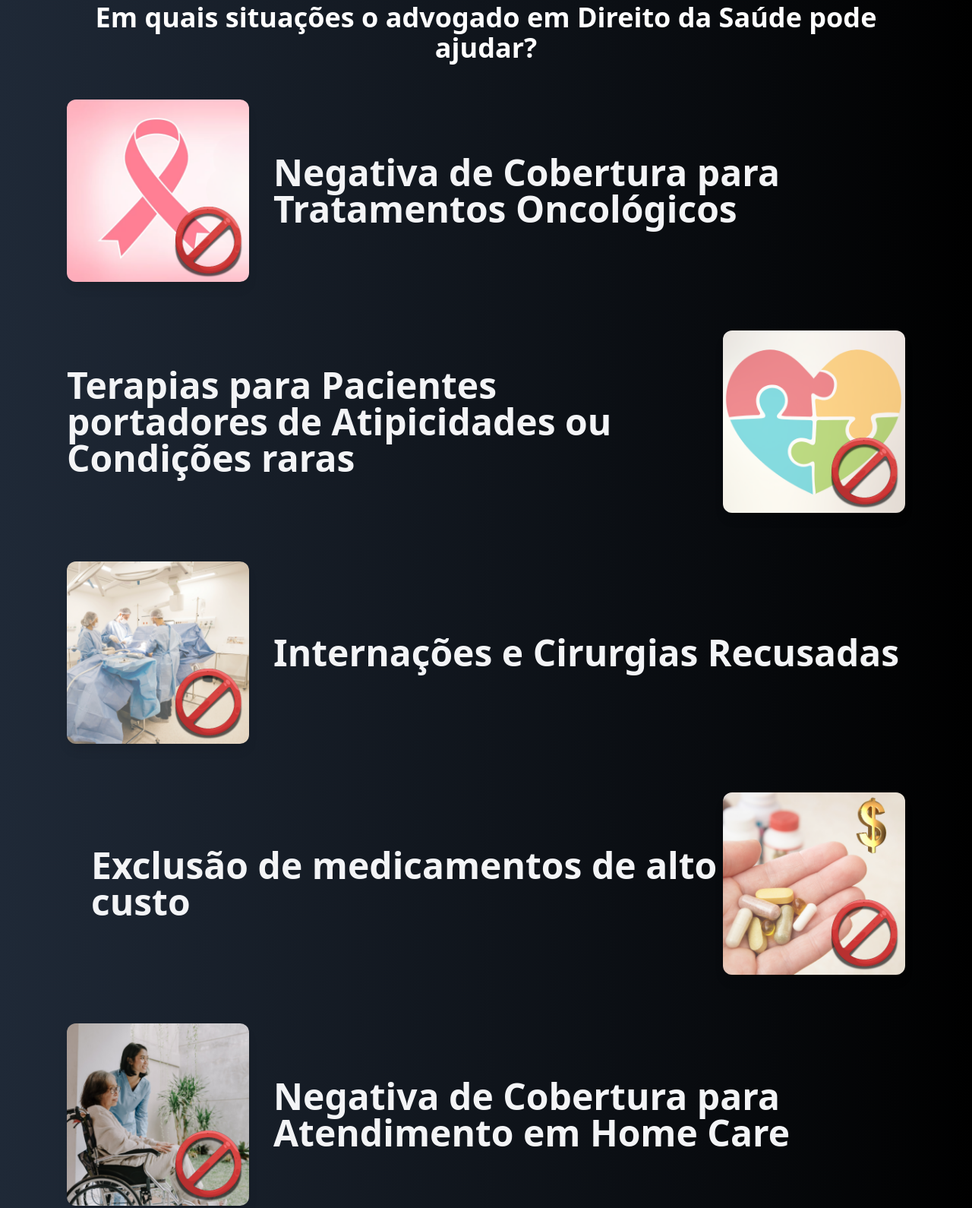
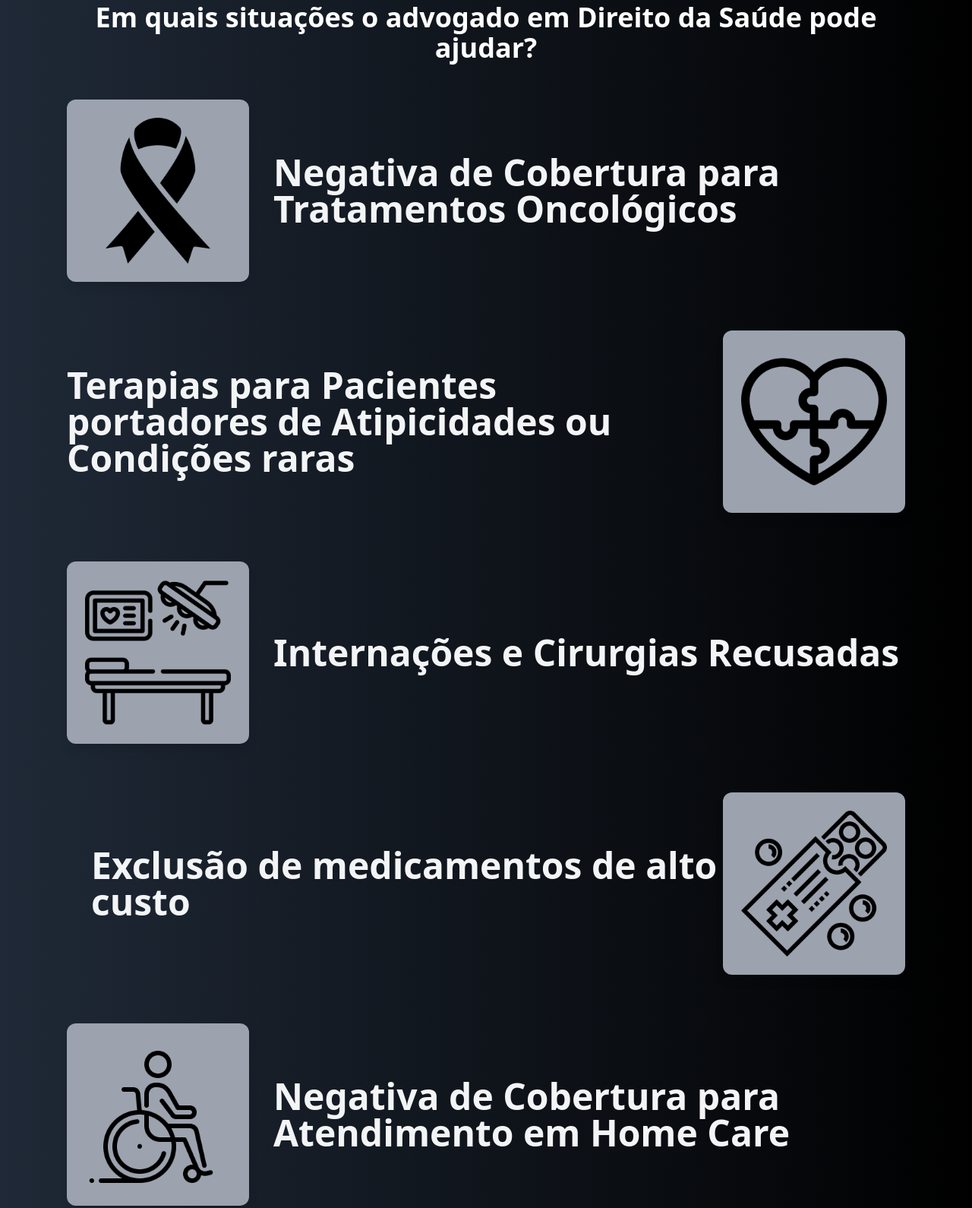
Before and after one commit to jonasprodrigues/lp-angelo-advocacia, a website: page index.html in a window 1280 px wide. Shown: the part 877-2467 px from the top of the page at 76% size. Drawn offline with nearby package versions, Linux system fonts and the light colour scheme.

Commit message:
troca de imagens

```diff
--- a/index.html
+++ b/index.html
@@ -146,7 +146,7 @@
 
       <!-- 1 -->
       <div class="flex flex-col md:flex-row items-center md:space-x-8" data-aos="fade-right">
-        <img src="assets/15.png" alt="Negativa de cobertura" class="w-40 md:w-60 rounded-xl shadow-lg" loading="lazy">
+        <img src="assets/cancer.png" alt="Negativa de cobertura" class="w-40 md:w-60 rounded-xl shadow-lg bg-gray-400 p-6 rounded-lg" loading="lazy">
         <h3 class="text-2xl md:text-5xl font-semibold text-gray-100 mt-6 md:mt-0 break-words max-w-full md:max-w-[calc(100%-10rem)] text-center md:text-left">
           Negativa de Cobertura para Tratamentos Oncológicos
         </h3>
@@ -154,7 +154,7 @@
 
       <!-- 2 -->
       <div class="flex flex-col md:flex-row-reverse items-center md:space-x-reverse md:space-x-8" data-aos="fade-left">
-        <img src="assets/17.png" alt="Terapias" class="w-40 md:w-60 rounded-xl shadow-lg" loading="lazy">
+        <img src="assets/coracao.png" alt="Terapias" class="w-40 md:w-60 rounded-xl shadow-lg bg-gray-400 p-6 rounded-lg" loading="lazy">
         <h3 class="text-2xl md:text-5xl font-semibold text-gray-100 mt-6 md:mt-0 break-words max-w-full md:max-w-[calc(100%-10rem)] text-center md:text-left">
           Terapias para Pacientes portadores de Atipicidades ou Condições raras
         </h3>
@@ -162,7 +162,7 @@
 
       <!-- 3 -->
       <div class="flex flex-col md:flex-row items-center md:space-x-8" data-aos="fade-right">
-        <img src="assets/19.png" alt="Internações recusadas" class="w-40 md:w-60 rounded-xl shadow-lg" loading="lazy">
+        <img src="assets/sala-de-cirurgia.png" alt="Internações recusadas" class="w-40 md:w-60 rounded-xl shadow-lg bg-gray-400 p-6 rounded-lg" loading="lazy">
         <h3 class="text-2xl md:text-5xl font-semibold text-gray-100 mt-6 md:mt-0 break-words max-w-full md:max-w-[calc(100%-10rem)] text-center md:text-left">
           Internações e Cirurgias Recusadas
         </h3>
@@ -170,7 +170,7 @@
 
       <!-- 4 -->
       <div class="flex flex-col md:flex-row-reverse items-center md:space-x-8" data-aos="fade-left">
-        <img src="assets/18.png" alt="Medicamentos de alto custo" class="w-40 md:w-60 rounded-xl shadow-lg" loading="lazy">
+        <img src="assets/remedio.png" alt="Medicamentos de alto custo" class="w-40 md:w-60 rounded-xl shadow-lg bg-gray-400 p-6 rounded-lg" loading="lazy">
         <h3 class="text-2xl md:text-5xl font-semibold text-gray-100 mt-6 md:mt-0 break-words max-w-full md:max-w-[calc(100%-10rem)] text-center md:text-left">
           Exclusão de medicamentos de alto custo
         </h3>
@@ -178,7 +178,7 @@
 
       <!-- 5 -->
       <div class="flex flex-col md:flex-row items-center md:space-x-8" data-aos="fade-right">
-        <img src="assets/21.png" alt="Limitação no tempo de atendimento" class="w-40 md:w-60 rounded-xl shadow-lg" loading="lazy">
+        <img src="assets/pessoas-com-deficiencia.png" alt="Limitação no tempo de atendimento" class="w-40 md:w-60 rounded-xl shadow-lg bg-gray-400 p-6 rounded-lg" loading="lazy">
         <h3 class="text-2xl md:text-5xl font-semibold text-gray-100 mt-6 md:mt-0 break-words max-w-full md:max-w-[calc(100%-10rem)] text-center md:text-left">
           Negativa de Cobertura para Atendimento em Home Care
         </h3>
@@ -186,7 +186,7 @@
 
       <!-- 6 -->
       <div class="flex flex-col md:flex-row-reverse items-center md:space-x-reverse md:space-x-8" data-aos="fade-left">
-        <img src="assets/20.png" alt="Cancelamento indevido" class="w-40 md:w-60 rounded-xl shadow-lg" loading="lazy">
+        <img src="assets/plano-de-saude.png" alt="Cancelamento indevido" class="w-40 md:w-60 rounded-xl shadow-lg bg-gray-400 p-6 rounded-lg" loading="lazy">
         <h3 class="text-2xl md:text-5xl font-semibold text-gray-100 mt-6 md:mt-0 break-words max-w-full md:max-w-[calc(100%-10rem)] text-center md:text-left">
           Cancelamento indevido de plano de saúde
         </h3>
```
Also changed, not shown: assets/cancer.png (added), assets/coracao.png (added), assets/pessoas-com-deficiencia.png (added), assets/plano-de-saude.png (added), assets/remedio.png (added), assets/sala-de-cirurgia.png (added).
